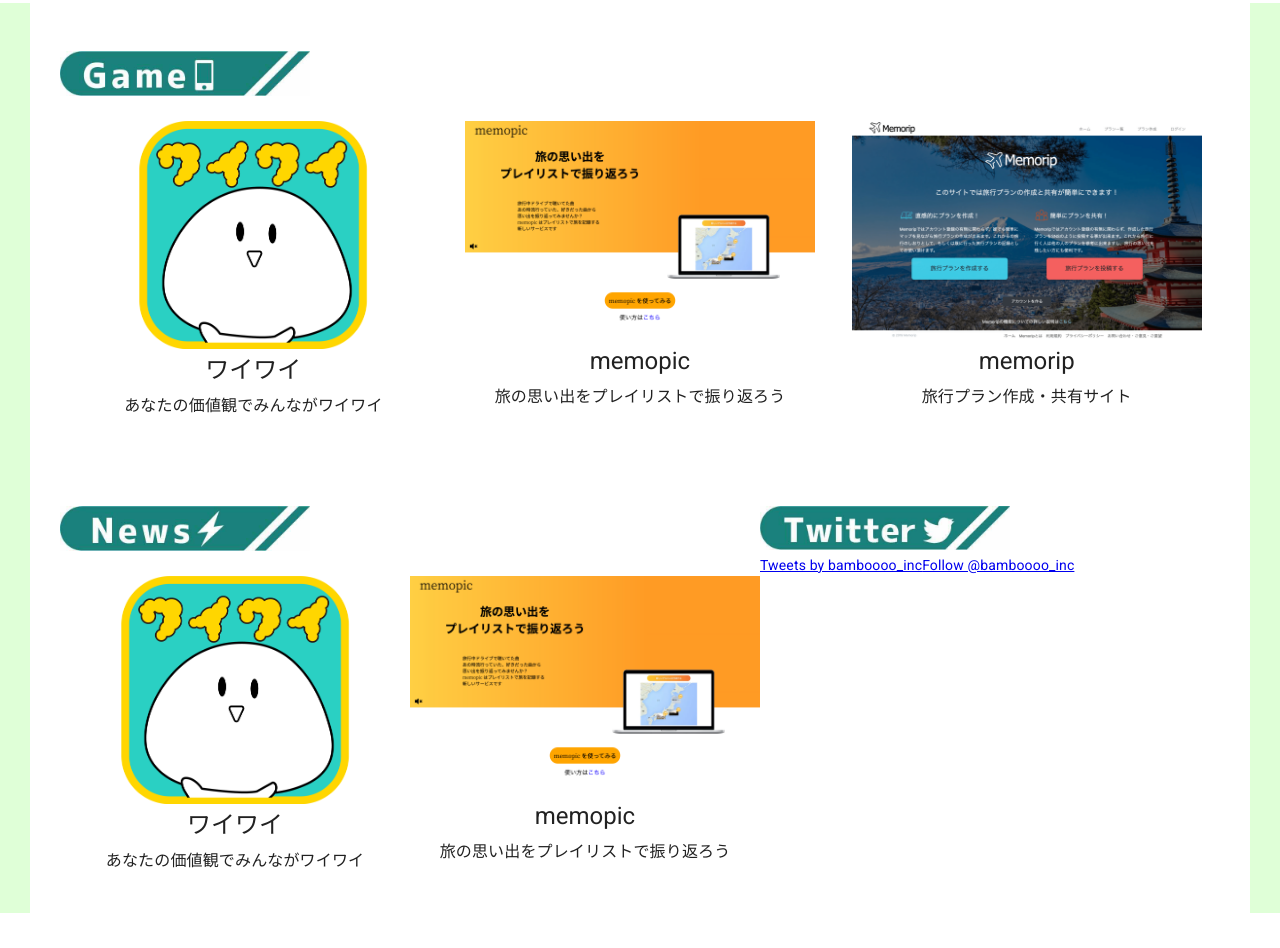
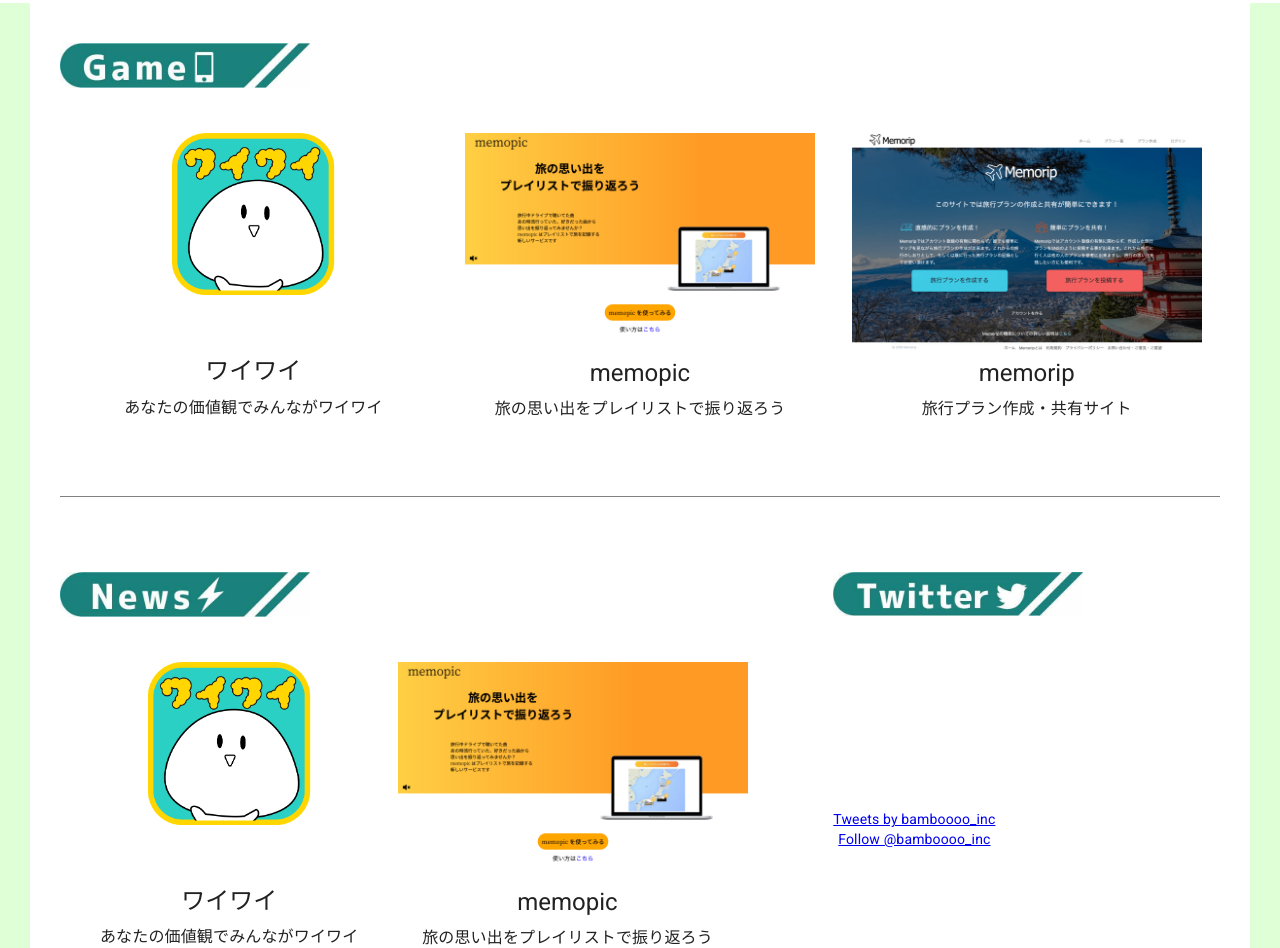
Before and after one commit to bamboooo-dev/bamboooo-hp, a Next.js app: page / in a window 1280 px wide. Shown: the part 524-1472 px from the top of the page. Built offline with nearby package versions, Linux system fonts and the light colour scheme.

Commit message:
News,Twitterアイコンの下のpadding広い問題

```diff
--- a/pages/index.js
+++ b/pages/index.js
@@ -3,6 +3,7 @@ import { makeStyles } from '@material-ui/core/styles';
 import { FullscreenExit } from '@material-ui/icons';
 import Box from '@material-ui/core/Box';
 import Typography from '@material-ui/core/Typography';
+import Grid from '@material-ui/core/Grid';
 import React from 'react';
 
 const useStyles = makeStyles((theme) => ({
@@ -23,21 +24,12 @@ const useStyles = makeStyles((theme) => ({
   },
   mediaSection:{
     width:"250px",
-    marginTop: theme.spacing(6),
+    marginBottom:"40px",
   },
-  mediatwitter:{
-    width:"250px"
+  mediaWaiwai:{
+    width:"250px",
+    marginBottom:"55px"
   },
-  gameFlex:{
-    display:"flex",
-    flexWrap:"wrap",
-    justifyContent:"space-around",
-    marginTop:"20px",
-  },
-  underFlex:{
-    display:"flex",
-    flexWrap:"wrap",
-  }
 }));
 
 export default function Index() {
@@ -48,10 +40,11 @@ export default function Index() {
       <MainImage />
         <Box className={classes.mainContainer}>
           <GAMES />
-          <Box className={classes.underFlex}>
-            <NEWS />
+          <Grid container >
+            <News />
+            <Grid item xs={1}></Grid>
             <Twitter />
-          </Box>
+          </Grid>
         </Box>
     </>
   );
@@ -69,70 +62,59 @@ export default function Index() {
     const classes = useStyles();
 
     return(
-      <>
-       <Box marginBottom='40px'>
+        <Box paddingTop="40px" paddingBottom="75px" marginBottom="75px" borderBottom="1px solid grey">
+          <Grid container>
+            <Grid item xs={12}>
               <img src='/game.jpg' className={classes.mediaSection} />
-            <Box className={classes.gameFlex}>
-              <Box>
-                <img src='/waiwai.png' alt='picture of waiwai' className={classes.mediaWorks} />
-                <Box textAlign='center'>
+            </Grid>
+            <Grid item xs={4} align="center">
+              <img src='/waiwai.png' alt='picture of waiwai' className={classes.mediaWaiwai} />
               <Typography variant="h5" gutterBottom>ワイワイ</Typography>
               <Typography >あなたの価値観でみんながワイワイ</Typography>
-                </Box>
-              </Box>
+            </Grid>
 
-              <Box>
+            <Grid item xs={4} align="center">
               <img src='/memopic.png' alt='picture of memopic' className={classes.mediaWorks} />
-                <Box textAlign='center'>
               <Typography variant="h5" gutterBottom>memopic</Typography>
               <Typography >旅の思い出をプレイリストで振り返ろう</Typography>
-                </Box>
-              </Box>
+            </Grid>
 
-              <Box>
+            <Grid item xs={4} align="center">
               <img src='/memorip.png' alt='picture of memorip' className={classes.mediaWorks} />
-                <Box textAlign='center'>
               <Typography variant="h5" gutterBottom>memorip</Typography>
               <Typography >旅行プラン作成・共有サイト</Typography>
+            </Grid>
+
+          </Grid>
         </Box>
-              </Box>
-
-            </Box>
-        </Box>
-      </>
     )
   }
 
-  const NEWS =() =>{
+  const News =() =>{
     const classes = useStyles();
 
     return(
-      <>
-       <Box marginBottom='40px'>
+      <Grid item xs={7} container>
+        <Grid item xs={12}>
           <img src='/news.jpg' className={classes.mediaSection} />
-
-          {/*本来はblog埋め込みなりをするけど一旦worksで代用 */}
-          <Box className={classes.gameFlex}>
-              <Box>
-                <img src='/waiwai.png' alt='picture of waiwai' className={classes.mediaWorks} />
-                <Box textAlign='center'>
+        </Grid>
+        {/*本来はblogの埋め込みとか*/}
+        <Grid item xs={6} align="center">
+            <img src='/waiwai.png' alt='picture of waiwai' className={classes.mediaWaiwai} />
               <Typography variant="h5" gutterBottom>ワイワイ</Typography>
               <Typography >あなたの価値観でみんながワイワイ</Typography>
-                </Box>
-              </Box>
+        </Grid>
 
-              <Box>
+        <Grid item xs={6} align="center">
           <img src='/memopic.png' alt='picture of memopic' className={classes.mediaWorks} />
-                <Box textAlign='center'>
             <Typography variant="h5" gutterBottom>memopic</Typography>
             <Typography >旅の思い出をプレイリストで振り返ろう</Typography>
-                </Box>
-              </Box>
+        </Grid>
 
-          </Box>
-          {/*ここまで*/}
-        </Box>
-      </>
+      </Grid>
+
+
+
     )
   }
 
@@ -140,10 +122,12 @@ const Twitter =() =>{
   const classes = useStyles();
 
   return(
-    <>
-     <Box marginBottom='40px'>
+    <Grid item xs={4} container>
+      <Grid item xs={12}>
         <img src='/twitter.jpg' className={classes.mediaSection} />
-          <Box >
+      </Grid>
+      <Box marginTop="48px" align="center">
+        <Box>
           <a class="twitter-timeline"
             data-lang="ja"
             data-width="350"
@@ -153,7 +137,9 @@ const Twitter =() =>{
               Tweets by bamboooo_inc
           </a>
           <script async src="https://platform.twitter.com/widgets.js" charset="utf-8"></script>
+          </Box>
 
+        <Box>
           <a href="https://twitter.com/bamboooo_inc?ref_src=twsrc%5Etfw"
             class="twitter-follow-button"
             data-width="large"
@@ -165,6 +151,6 @@ const Twitter =() =>{
           <script async src="https://platform.twitter.com/widgets.js" charset="utf-8"></script>
         </Box>
       </Box>
-    </>
+    </Grid>
   )
 }
```
Lines whose indentation alone changed are shown as unchanged.
